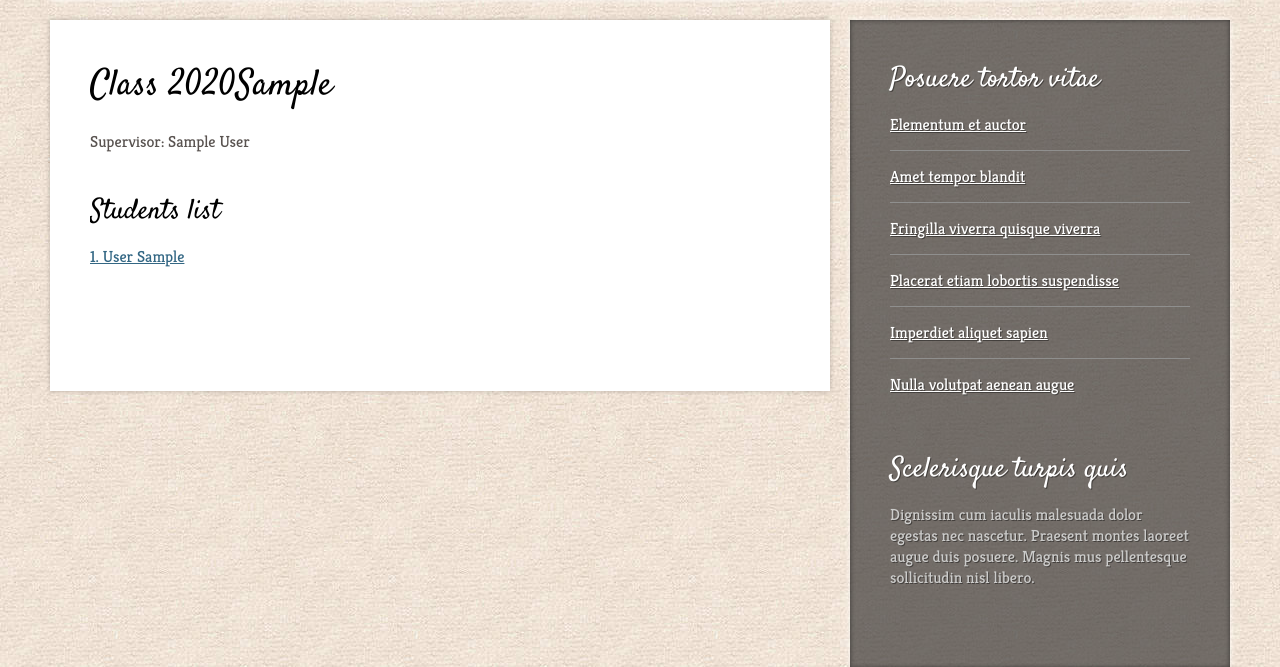
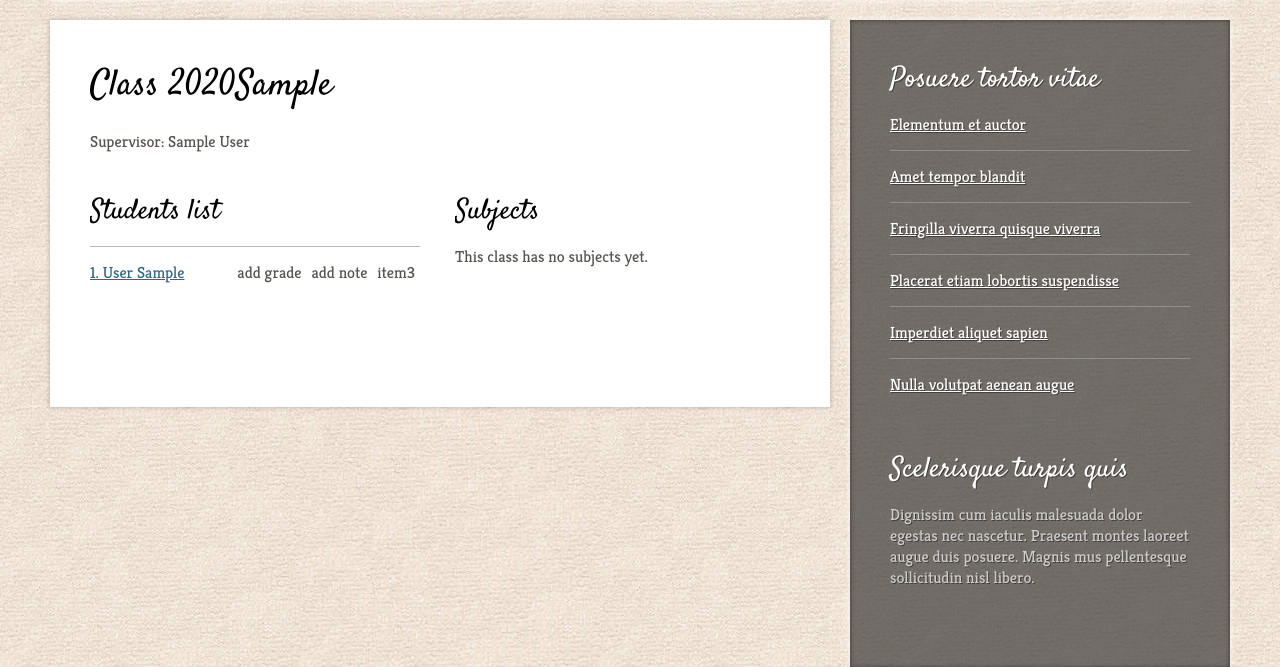
Before and after one commit to Norbiox/eschool, a Django app: a page that uses schoolregister/templates/schoolregister/base.html in a window 1280 px wide. Shown: the part 185-852 px from the top of the page. Run offline with Django 3.2, Linux system fonts and the light colour scheme; a user stored in the database is signed in; tables that the repository leaves empty hold one stand-in row (values such as "Sample post").

Commit message:
added notes file, better class view and admin views

```diff
--- a/schoolregister/templates/schoolregister/base.html
+++ b/schoolregister/templates/schoolregister/base.html
@@ -38,7 +38,7 @@
 						{% block left-column %}{% endblock %}
 					</div>
 					<div id="col2" class="post">
-						{% block right-columns %}{% endblock %}
+						{% block right-column %}{% endblock %}
 					</div>
 					<br class="clearfix" />
 				</div>
--- a/schoolregister/templates/schoolregister/group_details.html
+++ b/schoolregister/templates/schoolregister/group_details.html
@@ -8,31 +8,9 @@
 {% endblock %}
 
 {% block left-column %}
-    <h3>Students list</h3>
-    <ul class="list">
-      {% for student in group.students %}
-        {% if forloop.first %}
-        <li class="first"><a href="{% url 'schoolregister:student_details' student.id %}">{{ forloop.counter }}. {{ student.last_name }} {{ student.first_name }}</a></li>
-        {% elif forloop.last %}
-        <li class="lasr"><a href="{% url 'schoolregister:student_details' student.id %}">{{ forloop.counter }}. {{ student.last_name }} {{ student.first_name }}</a></li>
-        {% else %}
-        <li><a href="{% url 'schoolregister:student_details' student.id %}">{{ forloop.counter }}. {{ student.last_name }} {{ student.first_name }}</a></li>
-        {% endif %}
-      {% endfor %}
-    </ul>
+  {% include 'schoolregister/students.html' %}
 {% endblock %}
 
 {% block right-column %}
-<details>
-    <summary>
-        Subjects:
-    </summary>
-    <ol>
-        {% for taught in group.taught_set.all %}
-        <li>
-            {{ taught.subject }}, prowadzący: <a href="{% url 'schoolregister:teacher_details' taught.teacher.pk %}">{{ taught.teacher }}</a>
-        </li>
-        {% endfor %}
-    </ol>
-</details>
+  {% include 'schoolregister/subjects.html' %}
 {% endblock %}
--- a/schoolregister/templates/schoolregister/group_minimenu.html
+++ b/schoolregister/templates/schoolregister/group_minimenu.html
@@ -3,10 +3,10 @@
 {% if user.is_teacher %}
   <div class="minimenu">
     <div class="minimenu_item">
-      item1
+      add lesson
     </div>
     <div class="minimenu_item">
-      item2
+      add grades
     </div>
     <div class="minimenu_item">
       item3
--- a/schoolregister/templates/schoolregister/student_minimenu.html
+++ b/schoolregister/templates/schoolregister/student_minimenu.html
@@ -0,0 +1,19 @@
+{% block student_minimenu %}
+
+{% if user.is_teacher %}
+  <div class="minimenu">
+    <div class="minimenu_item">
+      add grade
+    </div>
+    <div class="minimenu_item">
+      add note
+    </div>
+    <div class="minimenu_item">
+      item3
+    </div>
+  </div>
+{% else %}
+
+{% endif %}
+
+{% endblock %}
--- /dev/null
+++ b/schoolregister/templates/schoolregister/students.html
@@ -0,0 +1,11 @@
+{% block students %}
+  <h3>Students list</h3>
+  <ul>
+    {% for student in students %}
+      <li>
+        <a href="{% url 'schoolregister:student_details' student.id %}">{{ forloop.counter }}. {{ student.last_name }} {{ student.first_name }}</a>
+        {% include 'schoolregister/student_minimenu.html' %}
+      </li>
+    {% endfor %}
+  </ul>
+{% endblock %}
--- /dev/null
+++ b/schoolregister/templates/schoolregister/subjects.html
@@ -0,0 +1,17 @@
+{% block subjects %}
+  <h3>Subjects</h3>
+{% if taughts %}
+    <ul>
+    {% for taught in taughts %}
+        <li>
+          <p>{{ taught }}</p>
+          <p>&nbsp teacher: </p>
+          <a href="{% url 'schoolregister:teacher_details' group.supervisor.id %}">{{ taught.teacher }}</a>
+        </li>
+    {% endfor %}
+    </ul>
+{% else %}
+    <p>This class has no subjects yet.</p>
+{% endif %}
+
+{% endblock %}
--- a/schoolregister/urls.py
+++ b/schoolregister/urls.py
@@ -6,7 +6,7 @@
 app_name = 'schoolregister'
 urlpatterns = [
     path('', views.IndexView.as_view(), name='index'),
-    # ex: /schoolregister/groups/
+    # ex: /schoolregister/my-classes
     path('groups/', views.GroupsList.as_view(), name='groups'),
     # ex: /schoolregister/group/1
     path('group/<str:abbrev>/', views.GroupView.as_view(), name='group_details'),
--- a/schoolregister/views.py
+++ b/schoolregister/views.py
@@ -44,6 +44,9 @@
             print(group.abbrev)
             if group.abbrev == group_abbrev:
                 context = {'group':group}
+                context['students'] = group.students
+                context['subjects'] = filter(lambda t: t.group.abbrev == group.abbrev, \
+                    Taught.objects.all())
                 return render(request, self.template_name, context)
         raise Http404
 
```
Also changed, not shown: schoolregister/admin.py (+3 -10 lines), schoolregister/templates/schoolregister/groups.html (+3 -8 lines), 2 other files.
